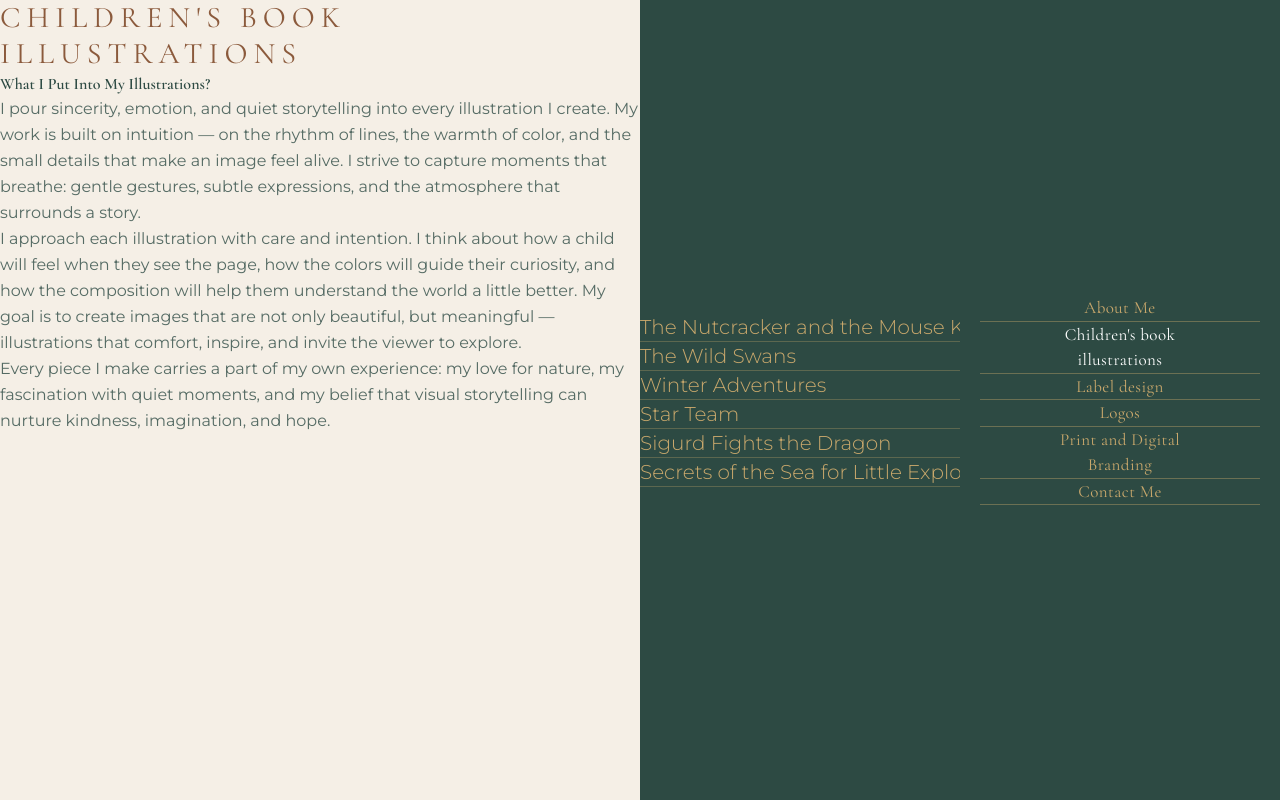
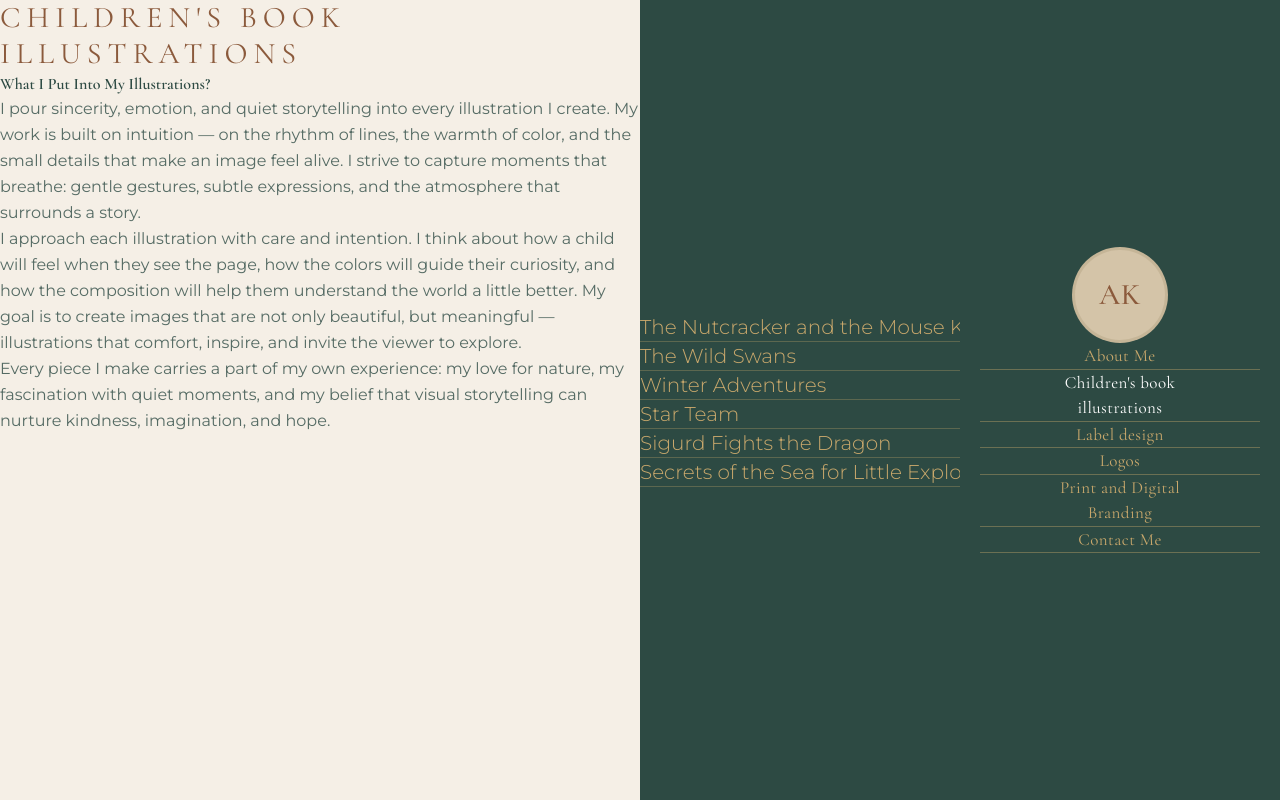
Before and after one commit to VadymMak/k-portfolio, a React (Vite) app: page /childrens-books in a window 1280 px wide. Built offline with nearby package versions, Linux system fonts and the light colour scheme.

Commit message:
fix: added logo to side menu

```diff
--- a/src/components/Layout.jsx
+++ b/src/components/Layout.jsx
@@ -92,6 +92,25 @@ const Layout = () => {
       {/* Desktop Navigation - Fixed Right Sidebar (hidden on home page) */}
       {!isHomePage && (
         <nav className="hidden lg:flex fixed right-0 top-0 h-screen w-[320px] bg-[#2D4A43] flex-col items-center justify-center px-6">
+          {/* Logo - link to home */}
+          <NavLink to="/" className="mb-10">
+            <motion.div
+              className="w-24 h-24 rounded-full bg-[#D4C4A8] border-[3px] border-[#B8A888]/50 flex items-center justify-center"
+              whileHover={{ scale: 1.05 }}
+              whileTap={{ scale: 0.95 }}
+            >
+              <span
+                className="text-[#8B5A3C] text-3xl tracking-wide"
+                style={{
+                  fontFamily: "'Cormorant Garamond', serif",
+                  fontWeight: 500,
+                }}
+              >
+                AK
+              </span>
+            </motion.div>
+          </NavLink>
+
           <MenuItems />
         </nav>
       )}
@@ -132,6 +151,25 @@ const Layout = () => {
             transition={{ type: "tween", duration: 0.3 }}
             className="lg:hidden fixed inset-0 bg-[#2D4A43] z-40 flex flex-col items-center justify-center px-8"
           >
+            {/* Logo - link to home */}
+            <NavLink
+              to="/"
+              onClick={() => setIsMobileMenuOpen(false)}
+              className="mb-8"
+            >
+              <div className="w-20 h-20 rounded-full bg-[#D4C4A8] border-[3px] border-[#B8A888]/50 flex items-center justify-center">
+                <span
+                  className="text-[#8B5A3C] text-2xl tracking-wide"
+                  style={{
+                    fontFamily: "'Cormorant Garamond', serif",
+                    fontWeight: 500,
+                  }}
+                >
+                  AK
+                </span>
+              </div>
+            </NavLink>
+
             <MenuItems
               onItemClick={() => setIsMobileMenuOpen(false)}
               isMobile={true}
```
